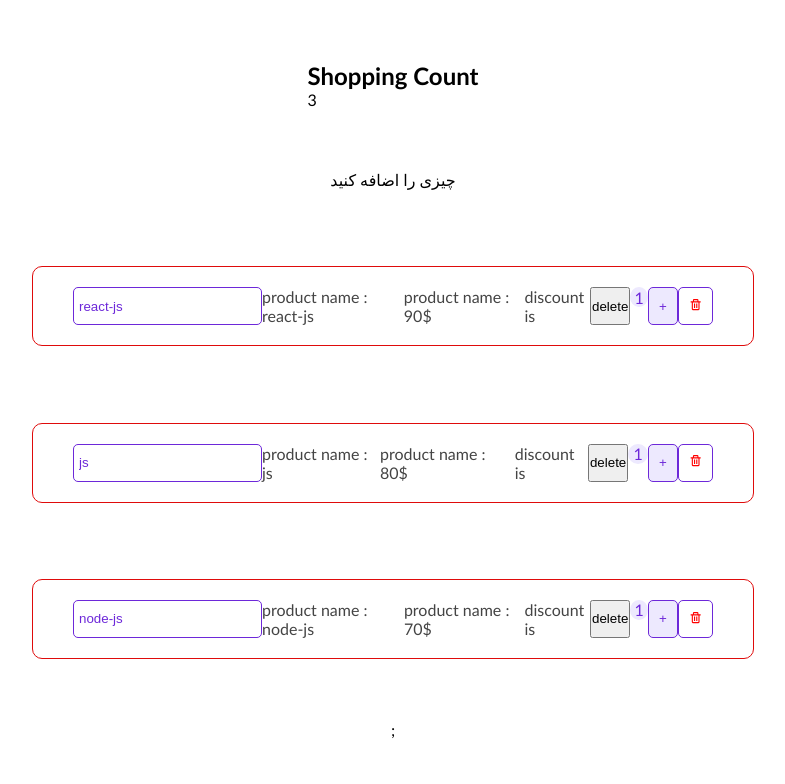
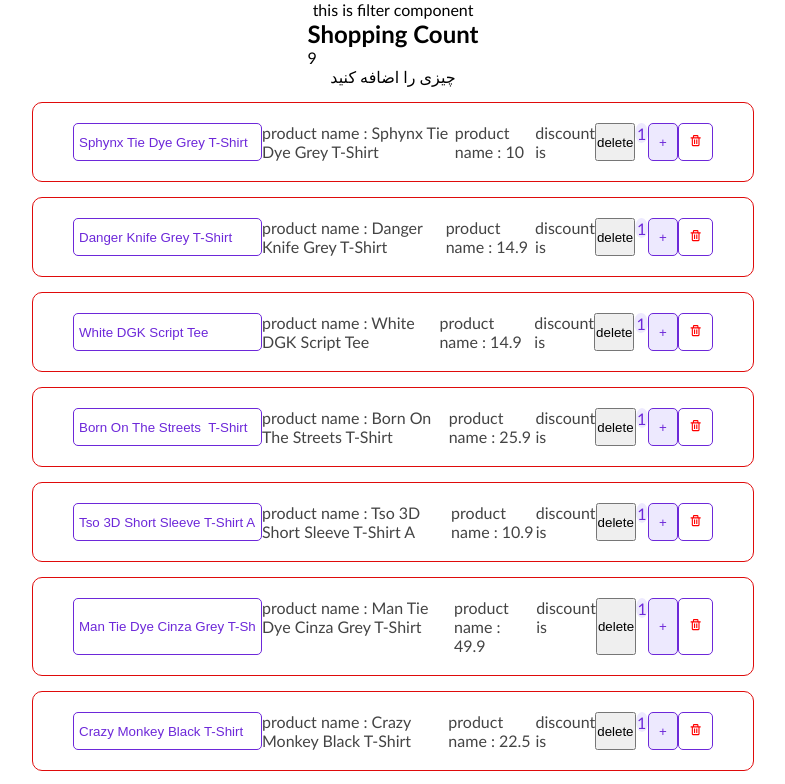
Before and after one commit to meysamsalehi/ReactTraining, a React (Create React App) app: page / in a window 1280 px wide. Shown: the top 784 px of the page, without its empty margins (247-1032 px from the left). Built offline with nearby package versions, Linux system fonts and the light colour scheme.

Commit message:
Session 66 => add productsData.js example for database into ProductProvider

```diff
--- a/src/App.css
+++ b/src/App.css
@@ -1,12 +1,13 @@
-.container{
-    display: flex;
-    justify-content: space-evenly;
-    flex-direction: column;
-    width: 100%;
-    height: 100vh;
-    align-items: center;
-    background-color: #fff;
+.container {
+  display: flex;
+  /* justify-content: space-evenly; */
+  flex-direction: column;
+  align-items: center;
+  /* height: 500vh; */
+  width: 100%;
+  background: #fff;
 }
-body{
-    background-color: red;
-}
+
+/* body {
+  background-color: red;
+} */
--- a/src/App.js
+++ b/src/App.js
@@ -2,11 +2,13 @@
 import ProductList from "./Component/ProductList/ProductList";
 import NavBar from "./Component/NavBar/Navbar";
 import ProductsProvider from "./Component/ProductsProvider/ProductsProvider";
+import Filter from "./Component/Filter/Filter";
 
 const App = () => {
   return (
     <ProductsProvider>
       <div className="container">
+        <Filter />
         <NavBar />
         <ProductList />
       </div>
--- /dev/null
+++ b/src/Component/Db/productsData.js
@@ -0,0 +1,101 @@
+export const productsData = [
+  {
+    id: 1,
+    sku: 18644119330491312,
+    title: "Sphynx Tie Dye Grey T-Shirt",
+    quantity: 1,
+    description: "Sphynx Tie Dye Grey",
+    availableSizes: ["X", "L", "XL", "XXL"],
+    price: 10,
+    isFreeShipping: true,
+  },
+
+  {
+    id: 2,
+    sku: 11854078013954528,
+    title: "Danger Knife Grey T-Shirt",
+    quantity: 1,
+    description: "Danger Knife Grey",
+    availableSizes: ["X", "M", "L"],
+    price: 14.9,
+    isFreeShipping: true,
+  },
+
+  {
+    id: 3,
+    sku: 876661122392077,
+    title: "White DGK Script Tee",
+    quantity: 1,
+    description: "White DGK Script",
+    availableSizes: ["X", "M", "L"],
+    price: 14.9,
+    isFreeShipping: true,
+  },
+
+  {
+    id: 4,
+    sku: 9197907543445677,
+    title: "Born On The Streets  T-Shirt",
+    quantity: 1,
+    description: "Born On The Streets",
+    availableSizes: ["XL"],
+    price: 25.9,
+    isFreeShipping: false,
+  },
+
+  {
+    id: 5,
+    sku: 10547961582846888,
+    title: "Tso 3D Short Sleeve T-Shirt A",
+    quantity: 1,
+    description: "Tso 3D Short Sleeve",
+    availableSizes: ["X", "L", "XL"],
+    price: 10.9,
+    isFreeShipping: false,
+  },
+
+  {
+    id: 6,
+    sku: 6090484789343891,
+    title: "Man Tie Dye Cinza Grey T-Shirt",
+    quantity: 1,
+    description: "Man Tie Dye Cinza Grey",
+    availableSizes: ["XL", "XXL"],
+    price: 49.9,
+    isFreeShipping: false,
+  },
+
+  {
+    id: 7,
+    sku: 18532669286405342,
+    title: "Crazy Monkey Black T-Shirt",
+    quantity: 1,
+    description: "1977 Infantil",
+    availableSizes: ["S"],
+    style: "Preto com listras brancas",
+    price: 22.5,
+    isFreeShipping: true,
+  },
+
+  {
+    id: 8,
+    sku: 5619496040738316,
+    title: "Tso 3D Black T-Shirt",
+    quantity: 1,
+    description: "",
+    availableSizes: ["XL"],
+    style: "Azul escuro",
+    price: 18.7,
+    isFreeShipping: false,
+  },
+  {
+    id: 9,
+    sku: 11600983276356165,
+    title: "Crazy Monkey Grey",
+    quantity: 1,
+    description: "",
+    availableSizes: ["L", "XL"],
+    price: 134.9,
+    isFreeShipping: true,
+  },
+];
--- /dev/null
+++ b/src/Component/Filter/Filter.js
@@ -0,0 +1,5 @@
+const Filter = () => {
+  return <div>this is filter component</div>;
+};
+
+export default Filter;
--- a/src/Component/ProductsProvider/ProductsProvider.js
+++ b/src/Component/ProductsProvider/ProductsProvider.js
@@ -1,12 +1,10 @@
 import React, { useReducer, useContext } from "react";
+import { productsData } from "../Db/productsData";
+
 const ProductsContext = React.createContext(); //state
 const ProductsContextDispatcher = React.createContext(); //setState
 
-const initialState = [
-  { title: "react-js", price: "90$", id: 1, quantity: 1 },
-  { title: "js", price: "80$", id: 2, quantity: 1 },
-  { title: "node-js", price: "70$", id: 3, quantity: 1 },
-];
+const initialState = productsData;
 
 const reducer = (state, action) => {
   switch (action.type) {
```
